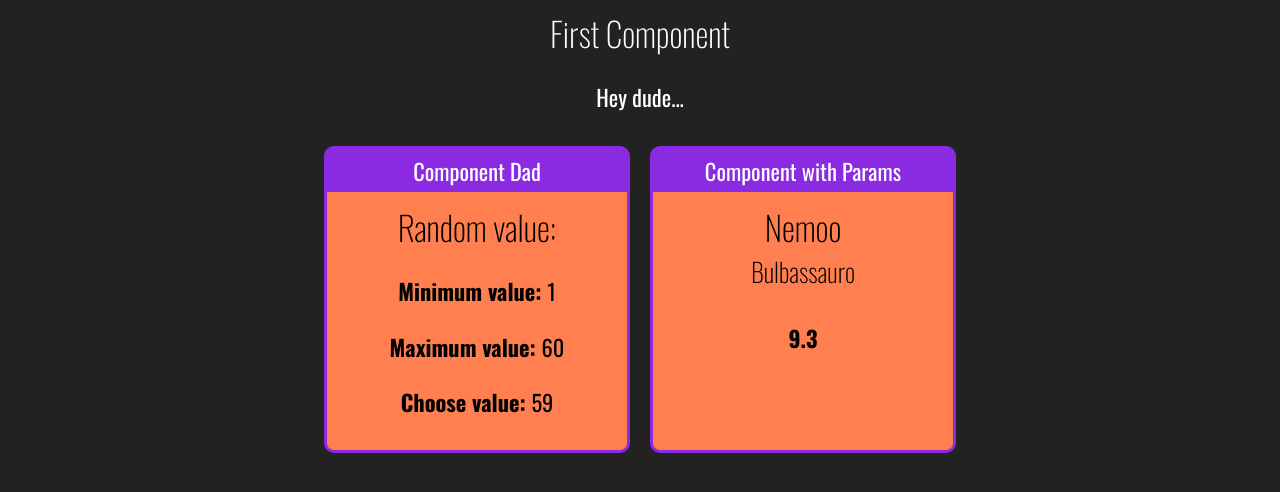
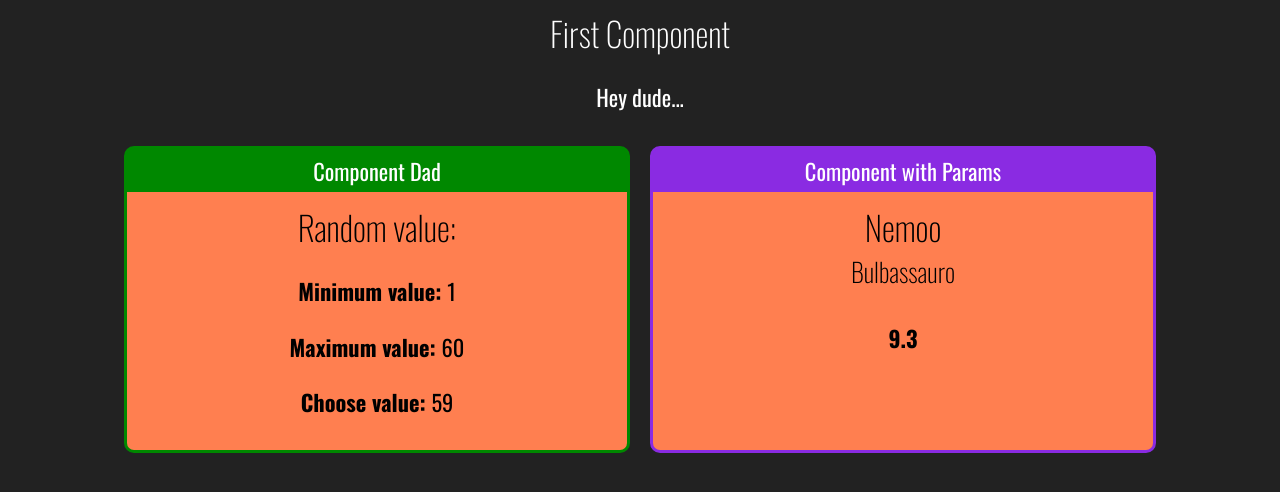
Before and after one commit to alexandresoueu/react-redux-fundamentals, a React (Create React App) app in the folder fundamentus-react/: page / in a window 1280 px wide. Shown: the top 492 px of the page. Built offline with nearby package versions, Linux system fonts and the light colour scheme.

Commit message:
add dinamyc color to cards

```diff
--- a/fundamentus-react/src/App.js
+++ b/fundamentus-react/src/App.js
@@ -12,7 +12,7 @@ function App(props) {
     <div className="app">
       <FirstComponent />
       <div className="cards">
-        <Card title="Component Dad">
+        <Card title="Component Dad" color="#080">
           <Random min={1} max={60} />
         </Card>
         <Card title="Component with Params">
--- a/fundamentus-react/src/components/layout/Card.css
+++ b/fundamentus-react/src/components/layout/Card.css
@@ -1,14 +1,13 @@
 .Card {
-  background-color: blueviolet;
-  border: 3px solid blueviolet;
+  border: 3px solid;
   border-radius: 10px;
   overflow: hidden;
   margin: 10px;
 
   display: flex;
   flex-direction: column;
-  min-width: 300px;
-  max-width: 300px;
+  min-width: 500px;
+  max-width: 500px;
 }
 
 .Card .title {
--- a/fundamentus-react/src/components/layout/Card.js
+++ b/fundamentus-react/src/components/layout/Card.js
@@ -3,8 +3,14 @@ import React from 'react'
 import './Card.css'
 
 export default (props) => {
+
+  const color = {
+    backgroundColor: props.color || 'blueviolet',
+    borderColor: props.color || 'blueviolet'
+  }
+
   return (
-    <div className="Card">
+    <div className="Card" style={color}>
       <div className="title">
         {props.title}
       </div>
```
